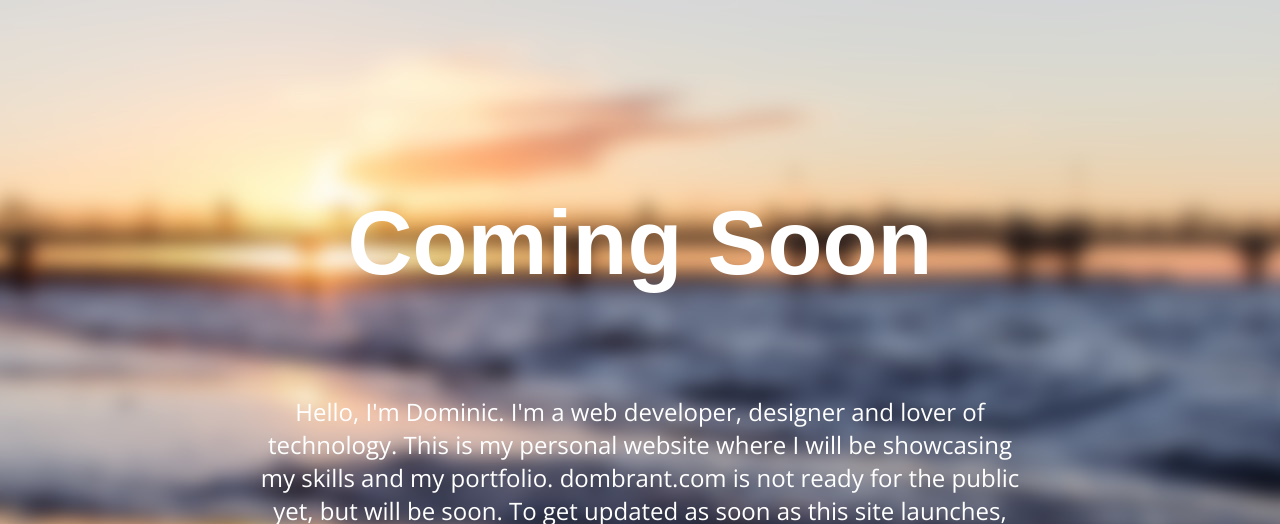
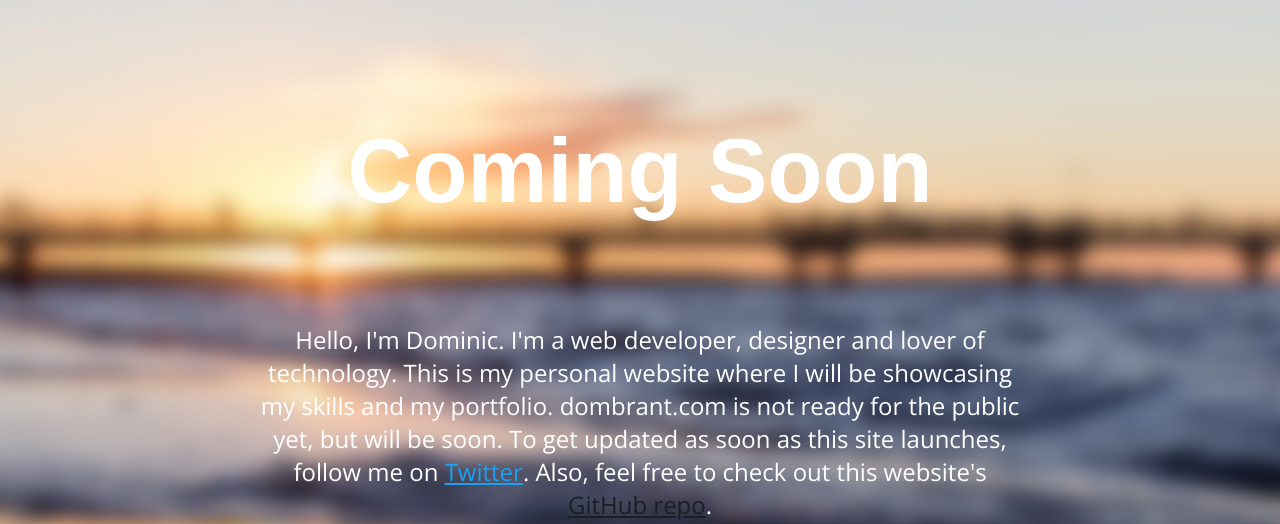
Before and after one commit to dombrant/dombrant.com, a plain HTML site: page index.html in a window 1280 px wide. Shown: the top 524 px of the page. Drawn offline with nearby package versions, Linux system fonts and the light colour scheme.

Commit message:
changed h1 margin-top to work in Firefox

```diff
--- a/Style.css
+++ b/Style.css
@@ -44,7 +44,7 @@ a:visited {
 }
 
 h1 {
-  margin-top: 15%;
+  margin-top: 15vh;
   margin-bottom: 0;
   font-family: sans-serif;
   font-size: 90px;
```
